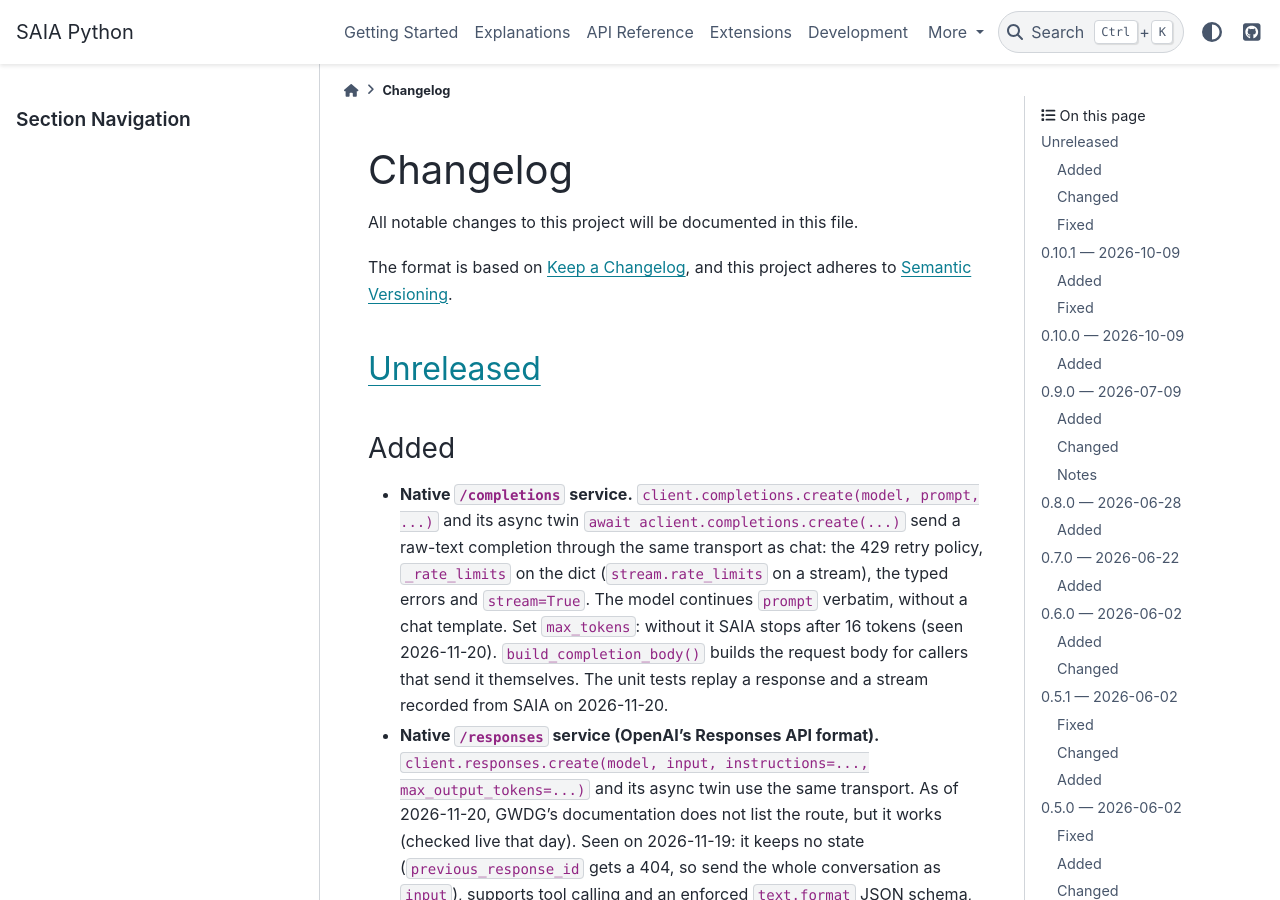
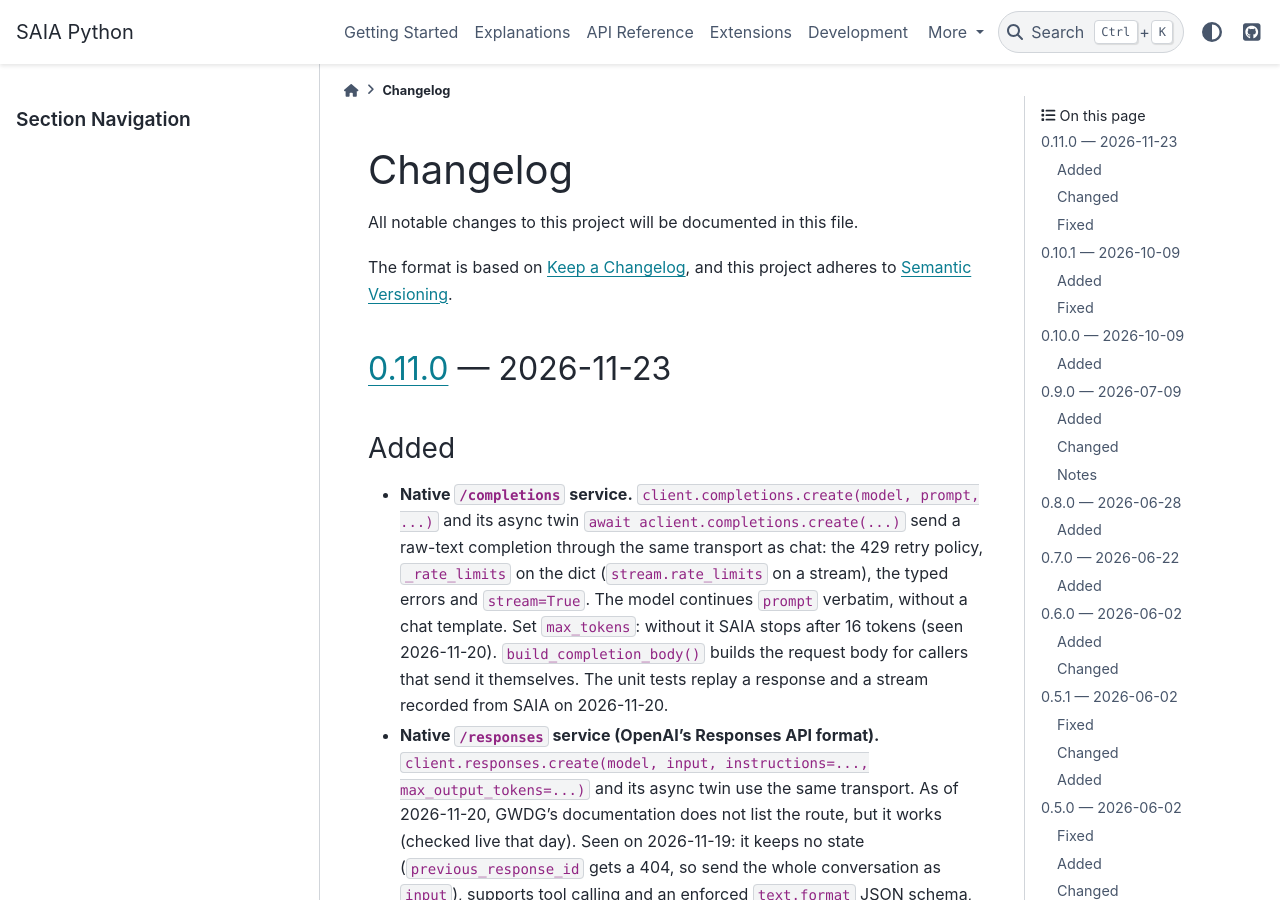
Before and after one commit to fschwar4/saia_python, a Sphinx documentation site: the page built from docs/CHANGELOG.md, in a window 1280 px wide and 900 px high. Built offline with Sphinx 7.4.7 and the PyData theme 0.15.4, drawn with Linux system fonts in a browser that asks for light colours; some of the changed text lies outside the part shown.

Commit message:
release: v0.11.0

```diff
--- a/docs/CHANGELOG.md
+++ b/docs/CHANGELOG.md
@@ -5,7 +5,7 @@ All notable changes to this project will be documented in this file.
 The format is based on [Keep a Changelog](https://keepachangelog.com/en/1.1.0/),
 and this project adheres to [Semantic Versioning](https://semver.org/spec/v2.0.0.html).
 
-## [Unreleased]
+## [0.11.0] — 2026-11-23
 
 ### Added
 
@@ -803,7 +803,8 @@ open-source project tooling and incremental-upload helpers for ARCANA.
   resolution with owner-prefix handling.
 - Sphinx documentation (PyData theme) and a unit test suite.
 
-[Unreleased]: https://github.com/fschwar4/saia_python/compare/v0.10.1...HEAD
+[Unreleased]: https://github.com/fschwar4/saia_python/compare/v0.11.0...HEAD
+[0.11.0]: https://github.com/fschwar4/saia_python/compare/v0.10.1...v0.11.0
 [0.10.1]: https://github.com/fschwar4/saia_python/compare/v0.10.0...v0.10.1
 [0.10.0]: https://github.com/fschwar4/saia_python/compare/v0.9.0...v0.10.0
 [0.9.0]: https://github.com/fschwar4/saia_python/compare/v0.8.0...v0.9.0
--- a/pyproject.toml
+++ b/pyproject.toml
@@ -4,7 +4,7 @@ build-backend = "setuptools.build_meta"
 
 [project]
 name = "saia-python"
-version = "0.10.1"
+version = "0.11.0"
 description = "Python wrapper for the GWDG SAIA platform REST API"
 readme = "README.md"
 requires-python = ">=3.10"
```
Also changed, not shown: 1 other file.
